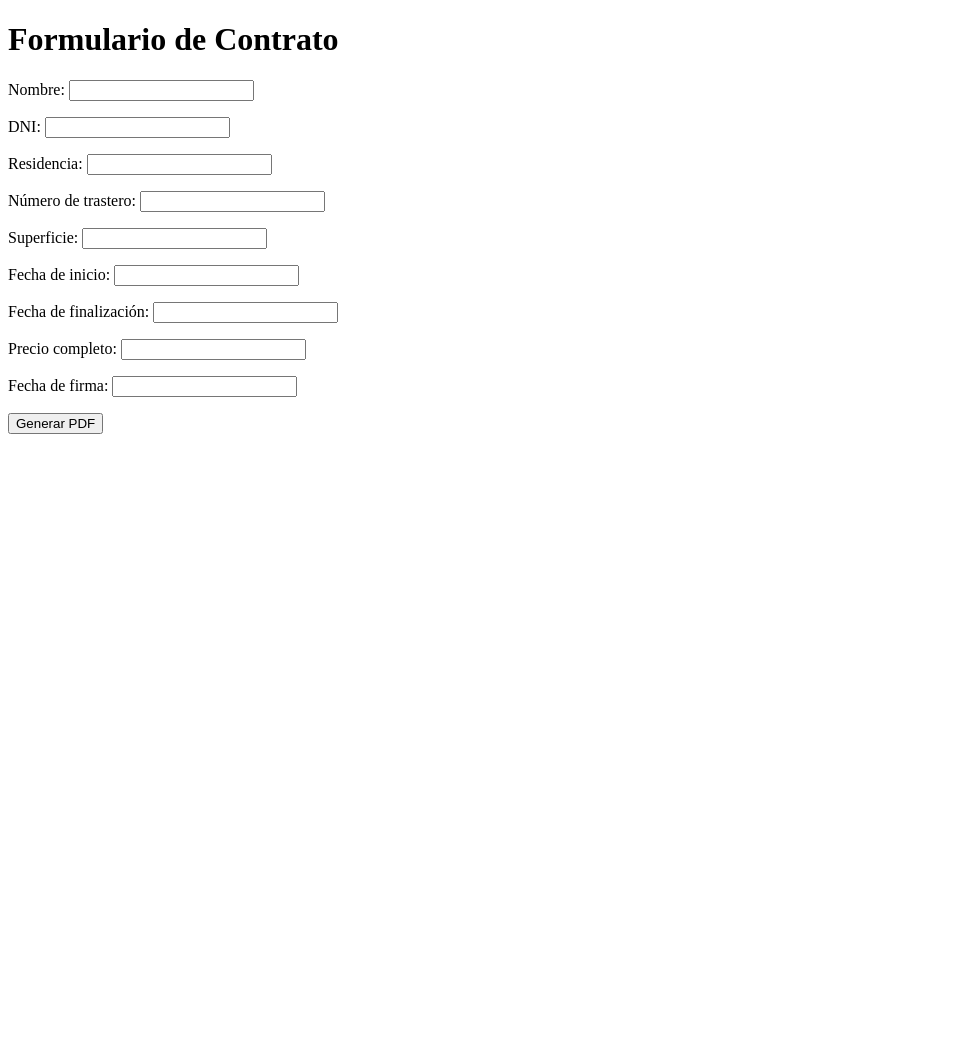
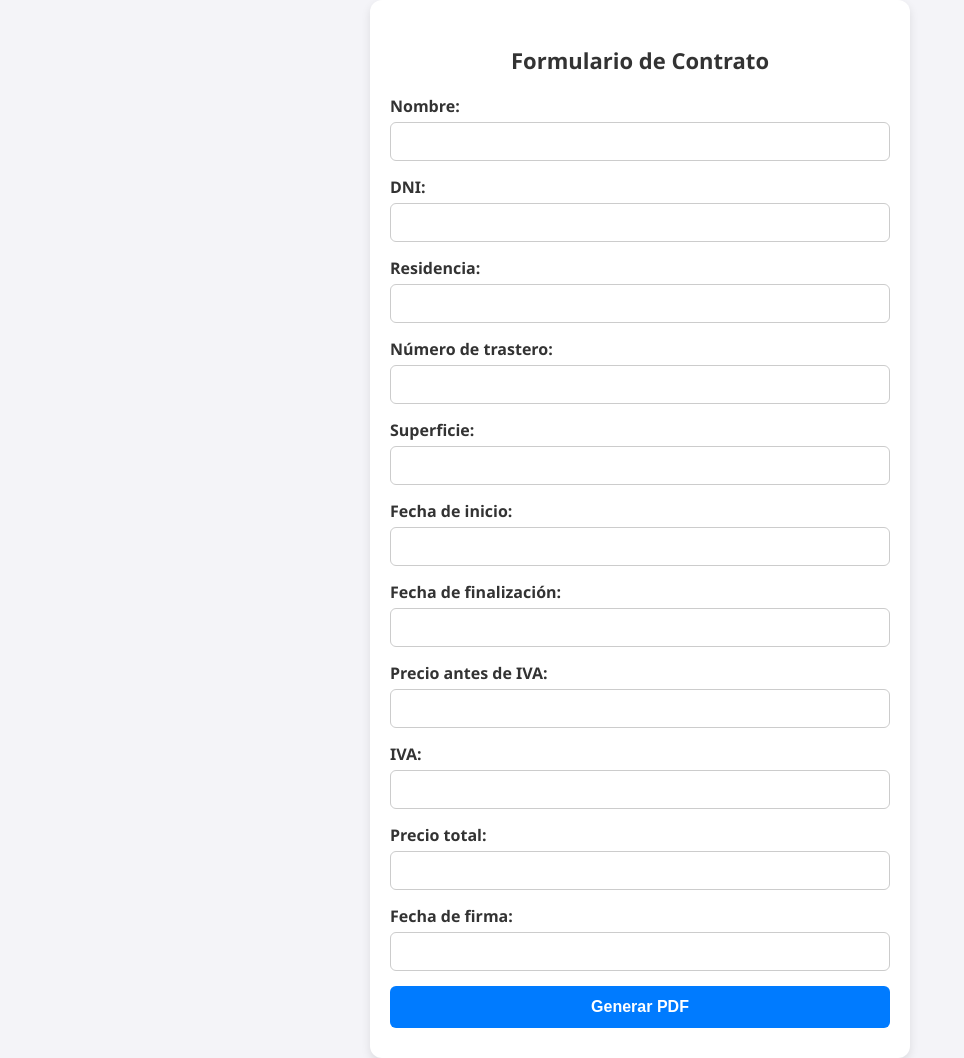
Before and after one commit to mercu44/generador, a Flask app: page / in a window 1280 px wide. Shown: the whole page, without its empty margins (0-964 px from the left). Before the commit the page ends 434 px from the top, so only its background shows below. Run offline with Flask 3, Linux system fonts and the light colour scheme.

Commit message:
mas bonito y precio desglosado

```diff
--- a/main.py
+++ b/main.py
@@ -23,7 +23,9 @@ def formulario():
             "superficie": request.form["superficie"],
             "fechainicio": request.form["fechainicio"],
             "fechafinal": request.form["fechafinal"],
-            "precio": request.form["precio"],
+            "preciooriginal": request.form["preciooriginal"],
+            "iva": request.form["iva"],
+            "preciototal": request.form["preciototal"],
             "fechafirma": request.form["fechafirma"]
         }
 
--- a/templates/contrato.html
+++ b/templates/contrato.html
@@ -93,7 +93,7 @@
 <p><strong><em>REUNIDOS</em></strong></p>
 <p>
 De una parte, Don ANDRÉS BLASCO SEGURA, con DNI 17329258T, con domicilio en calle del Arzobispo Doménech 24, 4 I, Zaragoza, 50006, en adelante denominado "EL ARRENDADOR".<br>
-Y de otra parte, Doña <strong>{{ nombre }}</strong>, con DNI <strong>{{ dni }}</strong>, con domicilio en <strong>{{ residencia }}</strong>, en adelante denominado "EL ARRENDATARIO".
+Y de otra parte, <strong>{{ nombre }}</strong>, con DNI <strong>{{ dni }}</strong>, con domicilio en <strong>{{ residencia }}</strong>, en adelante denominado "EL ARRENDATARIO".
 </p>
 
 <p>Ambas partes, en la calidad en que intervienen, se reconocen mutuamente la capacidad legal necesaria para contratar y obligarse, y a tal efecto,</p>
@@ -114,7 +114,7 @@ La duración del presente contrato será de 12 meses sin obligación de permanen
 </div>
 
 <div class="clausula"><strong><em>TERCERA. RENTA</em></strong><br>
-La renta mensual que EL ARRENDATARIO deberá abonar a EL ARRENDADOR será de {{ precio }} euros, pagaderos por adelantado dentro de los primeros cinco días de cada mes en la cuenta bancaria número ES3021001869100100224273.
+La renta mensual que EL ARRENDATARIO deberá abonar a EL ARRENDADOR será de {{preciooriginal}} euros más {{iva}} euros de IVA, totalizando {{preciototal}} euros  euros, pagaderos por adelantado dentro de los primeros cinco días de cada mes en la cuenta bancaria número ES3021001869100100224273.
 </div>
 
 <div class="clausula"><strong><em>CUARTA. DESTINO</em></strong><br>
--- a/templates/formulario.html
+++ b/templates/formulario.html
@@ -1,22 +1,117 @@
 <!DOCTYPE html>
 <html lang="es">
 <head>
-    <meta charset="UTF-8">
-    <title>Generador de Contrato</title>
+  <meta charset="UTF-8">
+  <meta name="viewport" content="width=device-width, initial-scale=1">
+  <title>Generador de Contrato</title>
+  <style>
+    body {
+      font-family: "Segoe UI", sans-serif;
+      background-color: #f4f4f8;
+      margin: 0;
+      padding: 0;
+      display: flex;
+      justify-content: center;
+      align-items: center;
+      min-height: 100vh;
+    }
+
+    .container {
+      background: white;
+      padding: 30px 20px;
+      max-width: 500px;
+      width: 90%;
+      border-radius: 12px;
+      box-shadow: 0 4px 10px rgba(0, 0, 0, 0.1);
+    }
+
+    h1 {
+      text-align: center;
+      font-size: 22px;
+      margin-bottom: 20px;
+      color: #333;
+    }
+
+    label {
+      font-weight: 600;
+      display: block;
+      margin-bottom: 5px;
+      color: #333;
+    }
+
+    input {
+      width: 100%;
+      padding: 10px;
+      margin-bottom: 15px;
+      border-radius: 6px;
+      border: 1px solid #ccc;
+      box-sizing: border-box;
+      font-size: 15px;
+    }
+
+    button {
+      width: 100%;
+      padding: 12px;
+      background-color: #007bff;
+      color: white;
+      font-size: 16px;
+      font-weight: bold;
+      border: none;
+      border-radius: 6px;
+      cursor: pointer;
+      transition: background-color 0.2s;
+    }
+
+    button:hover {
+      background-color: #0056b3;
+    }
+
+    @media (max-width: 480px) {
+      .container {
+        padding: 20px 15px;
+      }
+    }
+  </style>
 </head>
 <body>
+  <div class="container">
     <h1>Formulario de Contrato</h1>
     <form method="POST">
-        <p>Nombre: <input type="text" name="nombre" required></p>
-        <p>DNI: <input type="text" name="dni" required></p>
-        <p>Residencia: <input type="text" name="residencia" required></p>
-        <p>Número de trastero: <input type="number" name="trastero" required></p>
-        <p>Superficie: <input type="text" name="superficie" required></p>
-        <p>Fecha de inicio: <input type="text" name="fechainicio" required></p>
-        <p>Fecha de finalización: <input type="text" name="fechafinal" required></p>
-        <p>Precio completo: <input type="text" name="precio" required></p>
-        <p>Fecha de firma: <input type="text" name="fechafirma" required></p>
-        <button type="submit">Generar PDF</button>
+      <label for="nombre">Nombre:</label>
+      <input type="text" id="nombre" name="nombre" required>
+
+      <label for="dni">DNI:</label>
+      <input type="text" id="dni" name="dni" required>
+
+      <label for="residencia">Residencia:</label>
+      <input type="text" id="residencia" name="residencia" required>
+
+      <label for="trastero">Número de trastero:</label>
+      <input type="number" id="trastero" name="trastero" required>
+
+      <label for="superficie">Superficie:</label>
+      <input type="text" id="superficie" name="superficie" required>
+
+      <label for="fechainicio">Fecha de inicio:</label>
+      <input type="text" id="fechainicio" name="fechainicio" required>
+
+      <label for="fechafinal">Fecha de finalización:</label>
+      <input type="text" id="fechafinal" name="fechafinal" required>
+
+      <label for="preciooriginal">Precio antes de IVA:</label>
+      <input type="text" id="preciooriginal" name="preciooriginal" required>
+
+      <label for="iva">IVA:</label>
+      <input type="text" id="iva" name="iva" required>
+
+      <label for="preciototal">Precio total:</label>
+      <input type="text" id="preciototal" name="preciototal" required>
+
+      <label for="fechafirma">Fecha de firma:</label>
+      <input type="text" id="fechafirma" name="fechafirma" required>
+
+      <button type="submit">Generar PDF</button>
     </form>
+  </div>
 </body>
 </html>
```
